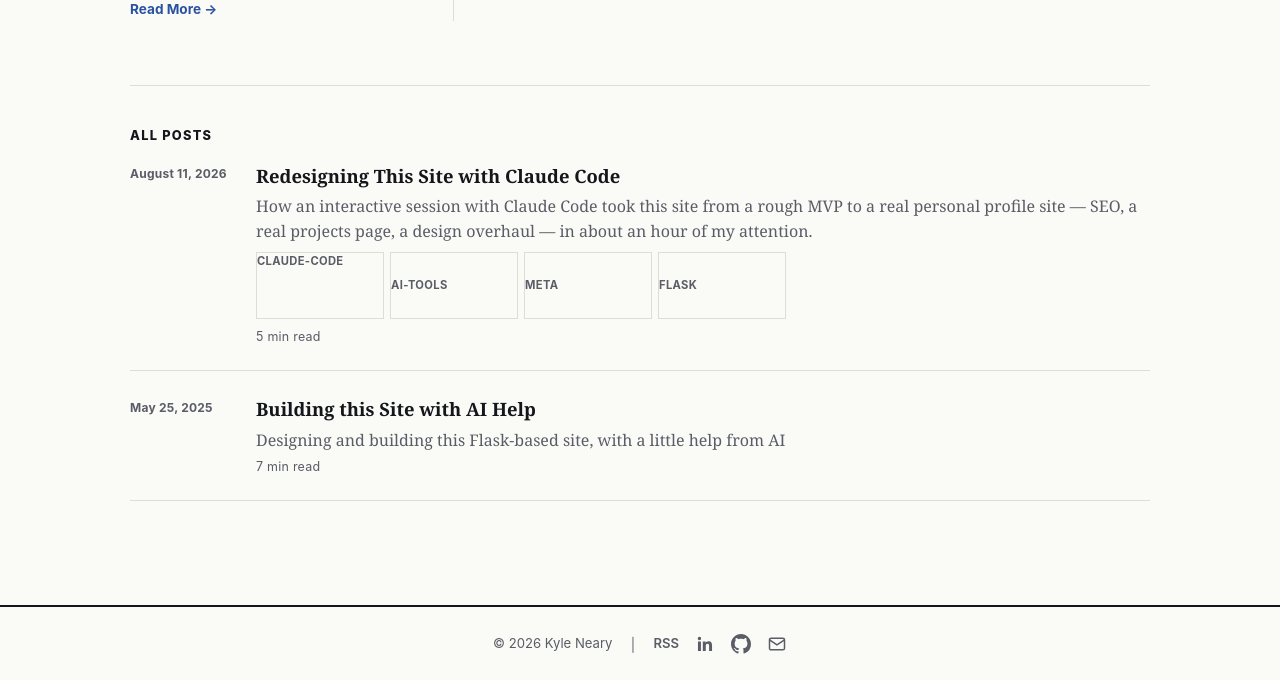
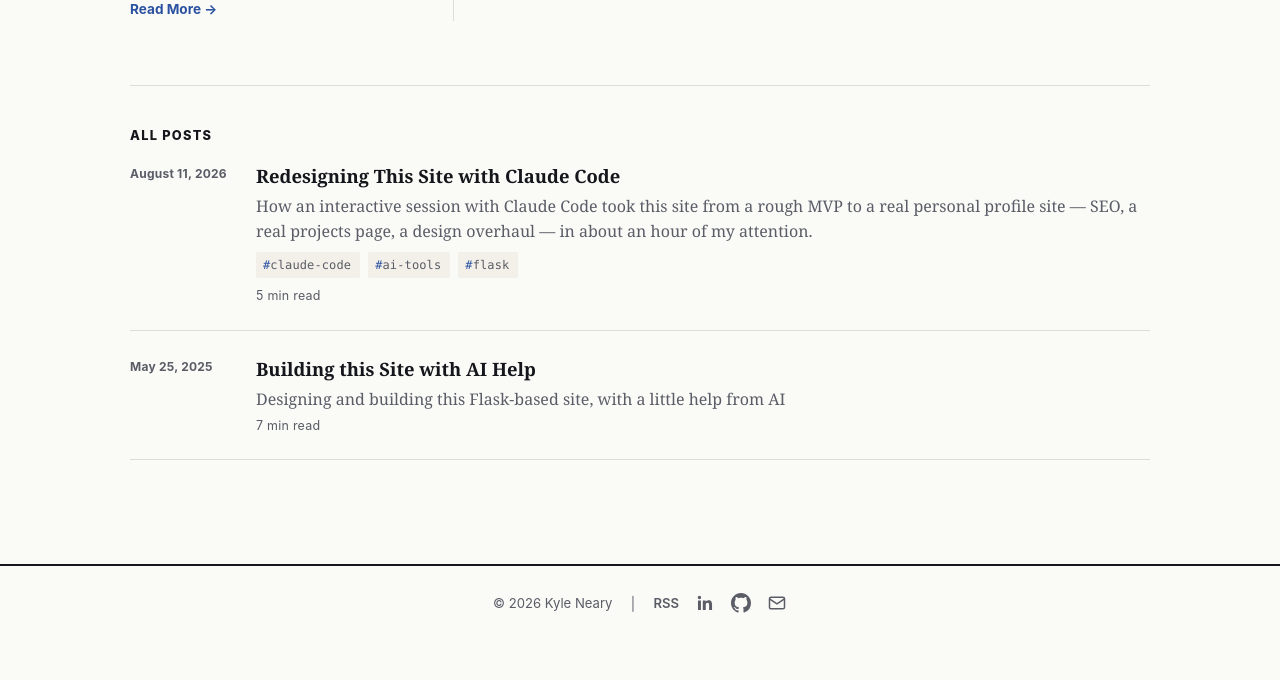
Before and after one commit to kylebneary/kylebneary-com, a Flask app: page /blog/ in a window 1280 px wide. Shown: the part 652-1332 px from the top of the page. After the commit the page ends 1265 px from the top, so only its background shows below. Run offline with Flask 3, Linux system fonts and the light colour scheme.

Commit message:
Fix blog tag chip styling and CSS selector bleed into nested lists
Restyle .tag-list as monospace catalog-style chips distinct from
.tech-badges, and scope .blog-directory's row grid to a direct-child
selector so it no longer overrides the nested tag chips inside it.

```diff
--- a/blog/posts/redesigning_with_claude_code.md
+++ b/blog/posts/redesigning_with_claude_code.md
@@ -3,7 +3,7 @@
 author: Kyle Neary
 summary: How an interactive session with Claude Code took this site from a rough MVP to a real personal profile site — SEO, a real projects page, a design overhaul — in about an hour of my attention.
 publication_date: 2026-08-11
-tags: claude-code, ai-tools, meta, flask
+tags: claude-code, ai-tools, flask
 ---
 
 # Redesigning This Site with Claude Code
--- a/static/css/styles.css
+++ b/static/css/styles.css
@@ -325,10 +325,10 @@
     list-style: none;
     display: flex;
     flex-wrap: wrap;
-    gap: 6px;
+    gap: 8px;
     margin: var(--space-2) 0;
 }
-.tag-list li, .tech-badges li {
+.tech-badges li {
     font-family: var(--font-display);
     border: 1px solid var(--rule);
     color: var(--ink-muted);
@@ -339,16 +339,31 @@
     padding: 3px 8px;
 }
 
+.tag-list li {
+    margin: 0;
+    font-family: var(--font-mono);
+    background: var(--surface);
+    color: var(--ink-muted);
+    font-size: 0.75rem;
+    letter-spacing: 0.01em;
+    padding: 4px 9px 4px 7px;
+    border-radius: 2px;
+}
+.tag-list li::before {
+    content: "#";
+    color: var(--accent);
+}
+
 /* ========== Blog directory (list view) ========== */
 .blog-directory ul { list-style: none; }
-.blog-directory li {
+.blog-directory > ul > li {
     padding: var(--space-4) 0;
     border-bottom: 1px solid var(--rule);
     display: grid;
     grid-template-columns: 110px 1fr;
     gap: var(--space-3);
 }
-.blog-directory li:first-child { padding-top: 0; }
+.blog-directory > ul > li:first-child { padding-top: 0; }
 .blog-directory li .eyebrow-date {
     font-family: var(--font-display);
     font-size: 0.75rem;
@@ -369,7 +384,7 @@
 .blog-directory li .post-meta { margin: var(--space-1) 0 0; }
 
 @media (max-width: 560px) {
-    .blog-directory li { grid-template-columns: 1fr; gap: var(--space-1); }
+    .blog-directory > ul > li { grid-template-columns: 1fr; gap: var(--space-1); }
 }
 
 /* ========== Projects ========== */
```
